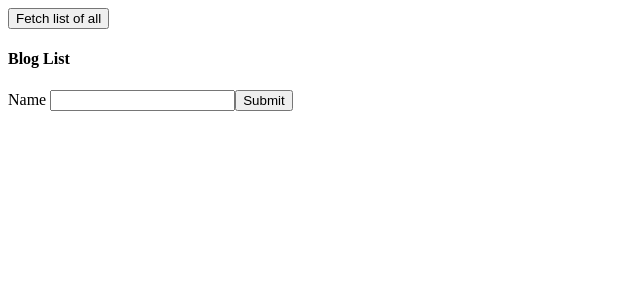
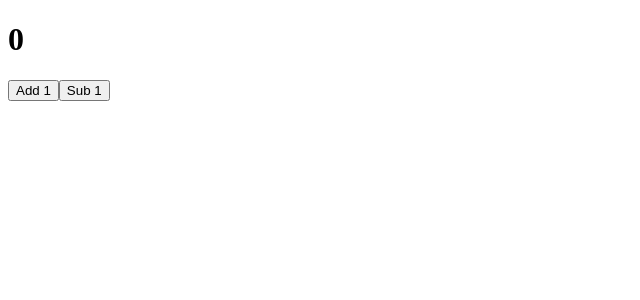
Before and after one commit to adilalam/learn-react, a React (Create React App) app: page / in a window 1280 px wide. Shown: the top 300 px of the page, without its empty margins (0-640 px from the left). Built offline with nearby package versions, Linux system fonts and the light colour scheme; the HTML template or start-up script is replaced by a standard one.

Commit message:
make a new component

```diff
--- a/src/App.js
+++ b/src/App.js
@@ -3,6 +3,7 @@ import React from "react";
 import Hooks from "./components/Hooks";
 // import OTP from "./components/otpbox/Otp";
 import "./App.css";
+import One from "./components/play/One";
 
 function App() {
   // const [arr, setArr] = useState(Array(3).fill(""));
@@ -31,7 +32,7 @@ function App() {
   return (
     <div>
       {/* <Test /> */}
-      <Hooks />
+      <One />
       {/* <OTP
         autoFocus
         isNumberInput
--- /dev/null
+++ b/src/components/play/One.js
@@ -0,0 +1,46 @@
+import React, { useReducer } from "react";
+
+function reducer(state, action) {
+  switch (action.type) {
+    case "inc":
+      return {
+        count: state.count + action.payload,
+      };
+    case "dec":
+      return {
+        count: state.count - action.payload,
+      };
+    default:
+      return (state = {
+        count: 0,
+      });
+  }
+}
+
+function One() {
+  const [state, dispatch] = useReducer(reducer, { count: 0 });
+
+  const add = () => {
+    dispatch({
+      type: "inc",
+      payload: 1,
+    });
+  };
+
+  const sub = () => {
+    dispatch({
+      type: "dec",
+      payload: 1,
+    });
+  };
+
+  return (
+    <div>
+      <h1>{state.count}</h1>
+      <button onClick={add}>Add 1</button>
+      <button onClick={sub}>Sub 1</button>
+    </div>
+  );
+}
+
+export default One;
```
